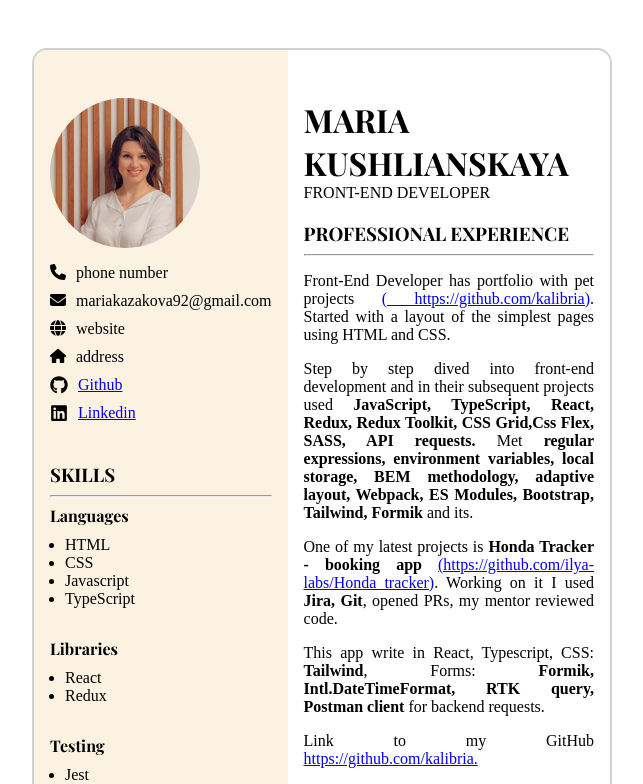
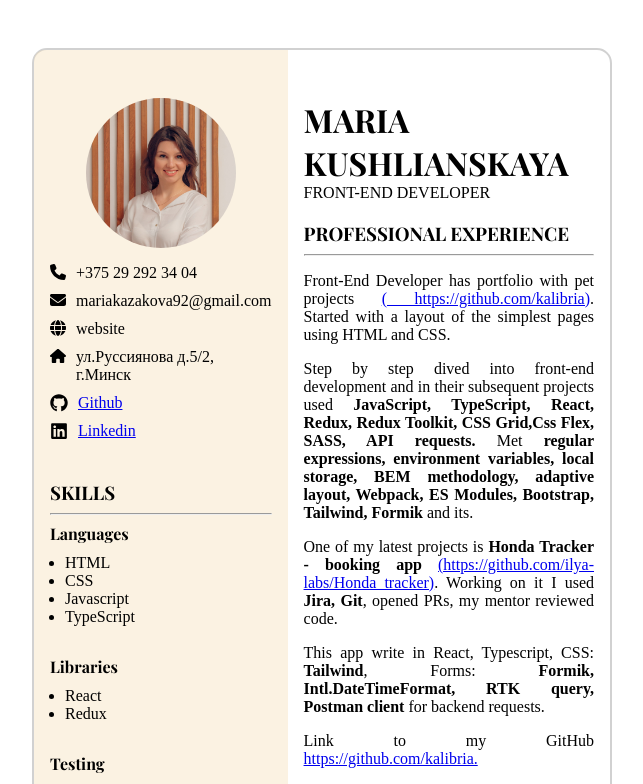
Before and after one commit to kalibria/personal-website, a Next.js app: page /resume in a window 1280 px wide. Shown: the top 784 px of the page, without its empty margins (318-961 px from the left). Built offline with nearby package versions, Linux system fonts and the light colour scheme.

Commit message:
added contacts info

```diff
--- a/src/components/asideBar/AsideBar.tsx
+++ b/src/components/asideBar/AsideBar.tsx
@@ -13,16 +13,14 @@ export default function AsideBar () {
     <div className={styles.myPhotoContainer}/>
 
     <ul className={styles.contactsList}>
-      <li className={styles.contactListItem}><FontAwesomeIcon icon={faPhone} className={styles.listIcon} width={16} height={16}/>phone number</li>
+      <li className={styles.contactListItem}><FontAwesomeIcon icon={faPhone} className={styles.listIcon} width={16} height={16}/>+375 29 292 34 04</li>
       <li className={styles.contactListItem}><FontAwesomeIcon icon={faEnvelope} className={styles.listIcon} width={16} height={16}/>mariakazakova92@gmail.com</li>
       <li className={styles.contactListItem}><FontAwesomeIcon icon={faGlobe} className={styles.listIcon} width={16} height={16}/>website</li>
-      <li className={styles.contactListItem}><FontAwesomeIcon icon={faHouse} className={styles.listIcon} width={16} height={16}/>address</li>
+      <li className={styles.contactListItem}><FontAwesomeIcon icon={faHouse} className={styles.listIcon} width={16} height={16}/>ул.Руссиянова д.5/2, г.Минск</li>
       <li className={styles.contactListItem}><Image
         src={'/github.svg'} width={18} height={18} alt={'Github'} className={styles.listIcon}/><a href={'https://github.com/kalibria'} target={'_blank'}>Github</a></li>
       <li className={styles.contactListItem}><Image
         src={linkedIn} width={18} height={18} alt={'Linkedin'} className={styles.listIcon}/><a href={'https://www.linkedin.com/in/mariya-kushlianskaya-228b3889/'} target={'_blank'}>Linkedin</a></li>
-
-
     </ul>
 
     <div>
--- a/src/components/asideBar/asideBar.module.css
+++ b/src/components/asideBar/asideBar.module.css
@@ -14,6 +14,7 @@
 
     background-image: url('../imgs/IMG (93)-min.jpg');
     background-size: cover;
+    margin: auto;
 }
 
 .contactsList {
```
